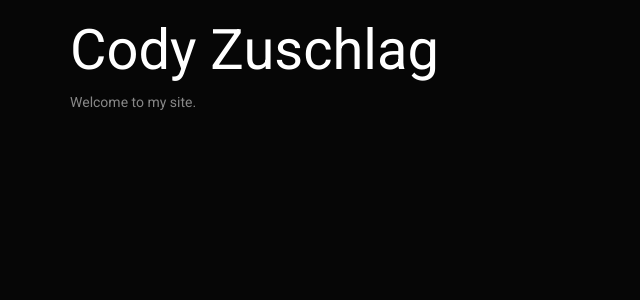
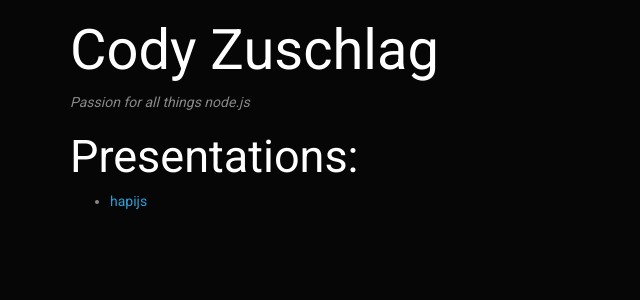
Before and after one commit to codyzu/codyzu.github.io, a Jekyll site: the page built from index.md, in a window 1280 px wide. Shown: the top 300 px of the page, without its empty margins (0-640 px from the left). Built offline with Jekyll 4.4.1, drawn with Linux system fonts in a browser that asks for light colours.

Commit message:
add project links

```diff
--- a/index.md
+++ b/index.md
@@ -4,4 +4,8 @@ title: Welcome to the index
 ---
 # Cody Zuschlag
 
-Welcome to my site.
+_Passion for all things node.js_
+
+## Presentations:
+
+* [hapijs](/hapiatlunch)
```
